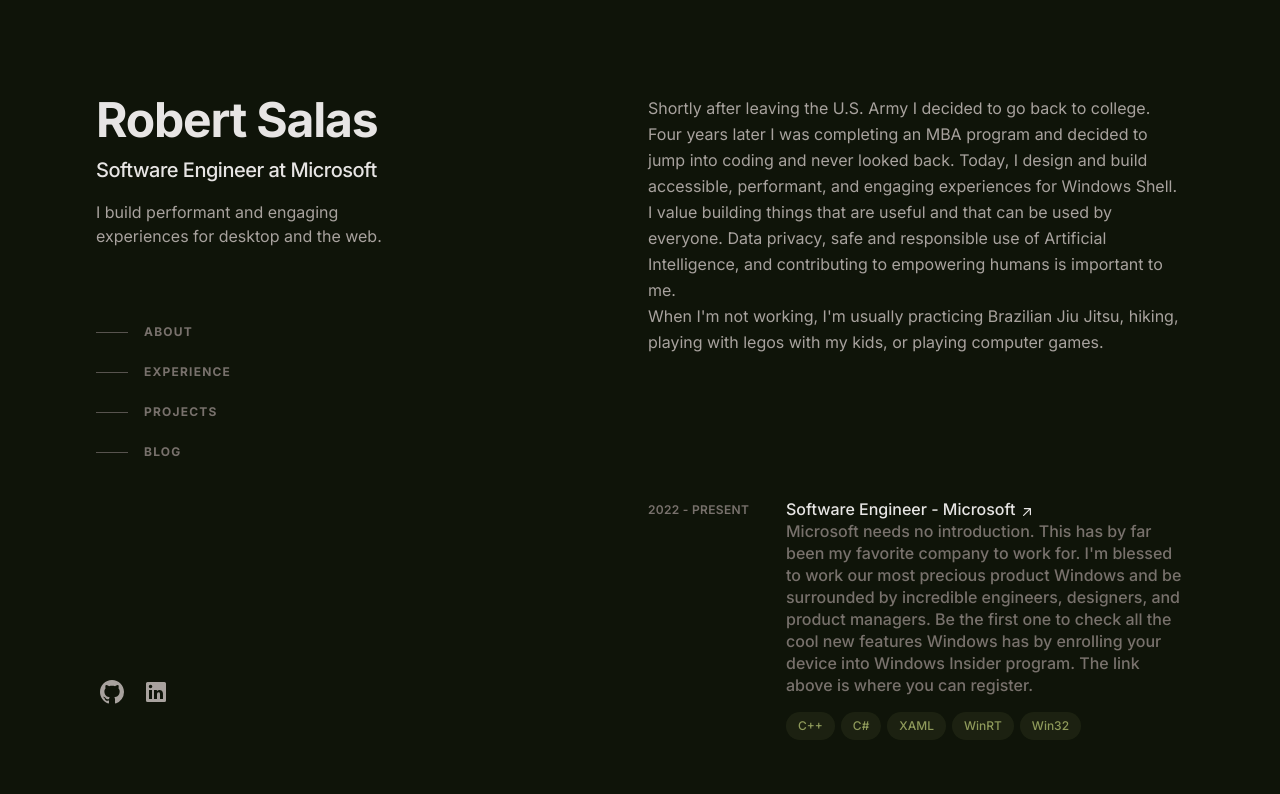
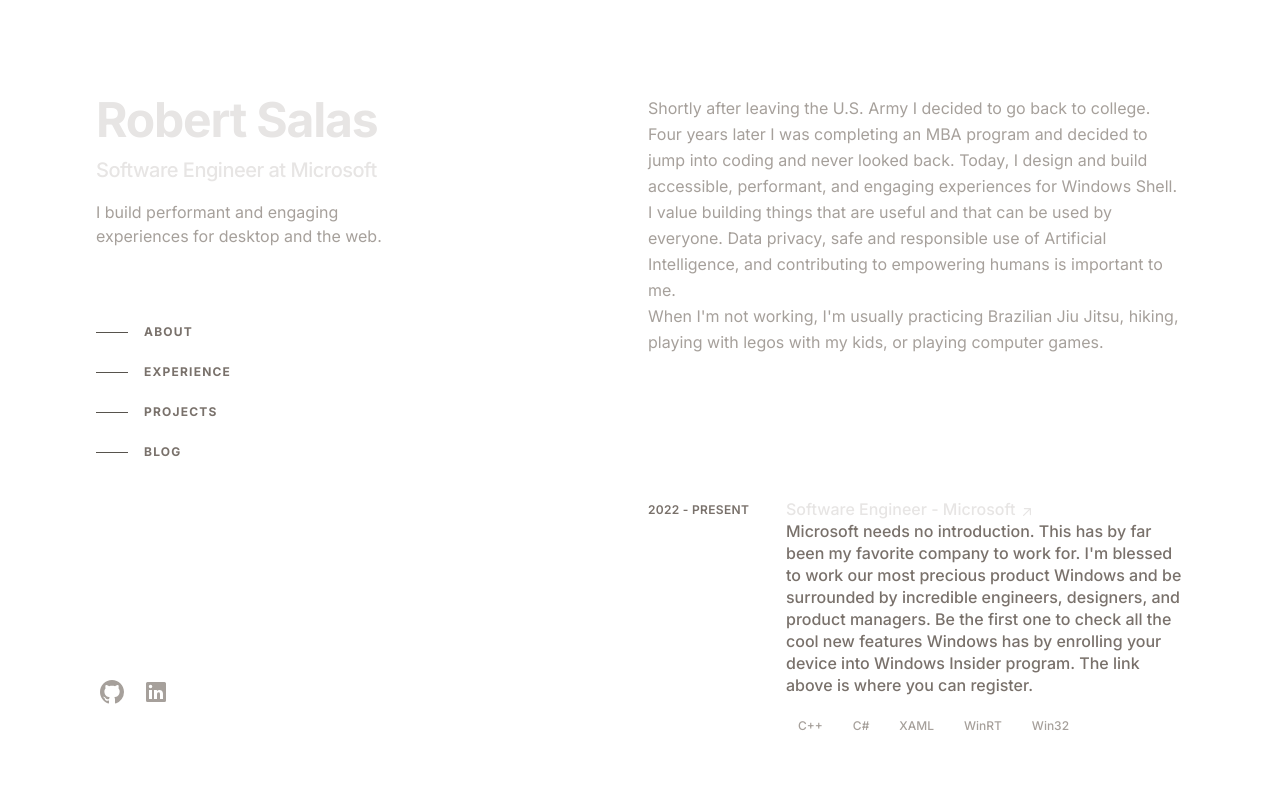
Before and after one commit to salasrob/portfolio.next, a Next.js app in the folder frontend/: page / in a window 1280 px wide. Shown: the top 794 px of the page. Built offline with nearby package versions, Linux system fonts and the light colour scheme.

Commit message:
Update nuget packages and tailwinds to v4

```diff
--- a/frontend/postcss.config.js
+++ b/frontend/postcss.config.js
@@ -1,6 +1,5 @@
 module.exports = {
   plugins: {
-    tailwindcss: {},
-    autoprefixer: {},
+    '@tailwindcss/postcss': {},
   },
 }
--- a/frontend/src/app/globals.css
+++ b/frontend/src/app/globals.css
@@ -1,6 +1,4 @@
-@tailwind base;
-@tailwind components;
-@tailwind utilities;
+@import "tailwindcss";
 
 @import 'highlight.js/styles/github-dark.css';
 
--- a/frontend/tailwind.config.ts
+++ b/frontend/tailwind.config.ts
@@ -1,4 +1,5 @@
 import type { Config } from 'tailwindcss'
+import typography from '@tailwindcss/typography'
 
 const config: Config = {
   content: [
@@ -30,6 +31,6 @@
       },
     },
   },
-  plugins: [require('@tailwindcss/typography')],
+  plugins: [typography],
 }
 export default config
--- a/frontend/tsconfig.json
+++ b/frontend/tsconfig.json
@@ -15,7 +15,7 @@
     "moduleResolution": "bundler",
     "resolveJsonModule": true,
     "isolatedModules": true,
-    "jsx": "preserve",
+    "jsx": "react-jsx",
     "incremental": true,
     "plugins": [
       {
@@ -34,7 +34,8 @@
     "**/*.tsx",
     ".next/types/**/*.ts",
     "src/app/data/portfolioJson.js",
-    "dist/types/**/*.ts"
+    "dist/types/**/*.ts",
+    "dist/dev/types/**/*.ts"
   ],
   "exclude": [
     "node_modules"
```
Also changed, not shown: frontend/package.json (+11 -11 lines), 1 other file (tests, documents, lock files or other folders).
